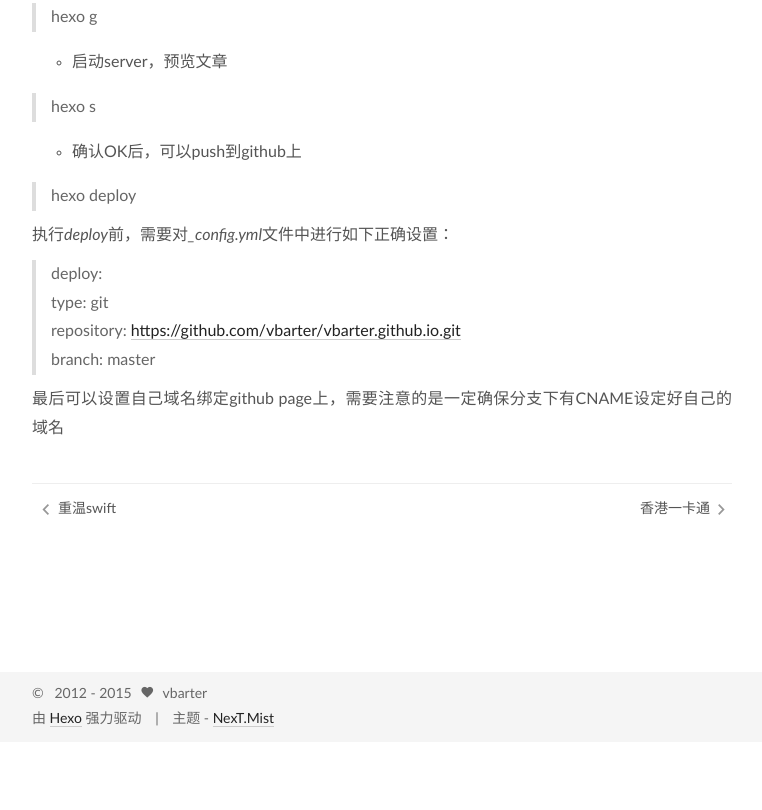
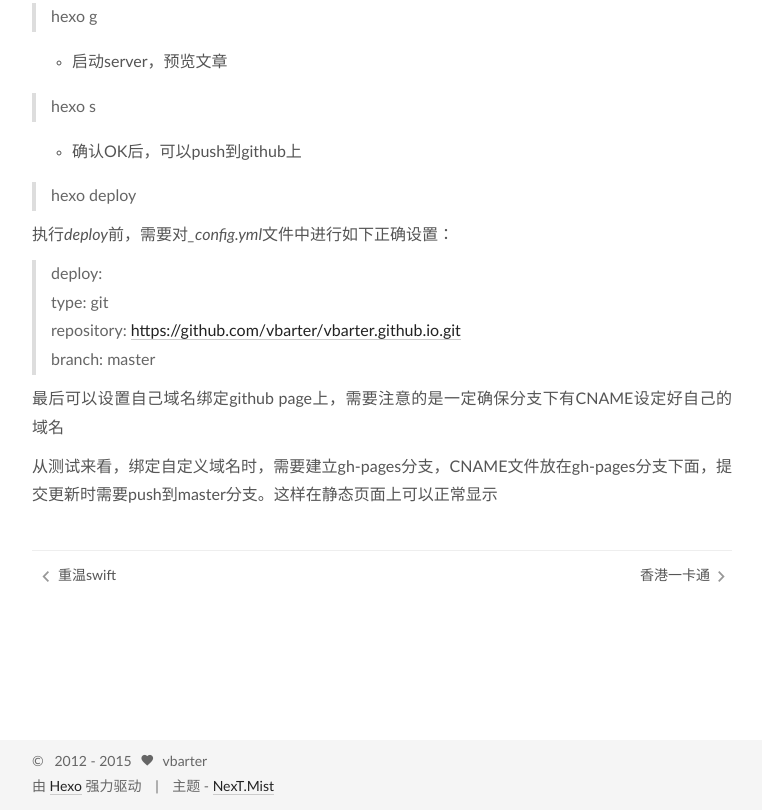
Before and after one commit to vbarter/vbarter.github.io, a plain HTML site: page 2015/05/31/迁移至hexo/index.html in a window 1280 px wide. Shown: the part 1245-2055 px from the top of the page, without its empty margins (258-1020 px from the left). Before the commit the page ends 1987 px from the top, so only its background shows below. Drawn offline with Linux system fonts and the light colour scheme; a script that the page names is missing.

Commit message:
Site updated: 2015-06-28 11:25:25

```diff
--- a/2015/05/31/迁移至hexo/index.html
+++ b/2015/05/31/迁移至hexo/index.html
@@ -160,9 +160,9 @@
 
 
 
-        <p>几年前使用octopress，一款用ruby写的静态博客系统，可以方便的部署在github上，第一次碰到时被它简单所吸引。但每次安装配置octopress，真是要命，在mac上的高版本Ruby总是有问题，需要依赖1.9.3版本的Ruby，安装很不顺利。 </p>
-<p>今天看到<a href="http://hexo.io/" target="_blank" rel="external">Hexo</a>，基于node.js写的静态博客系统，使用起来比octopress方便不少，果断迁移过去。 </p>
-<p>具体的安装部署方法： </p>
+        <p>几年前使用octopress，一款用ruby写的静态博客系统，可以方便的部署在github上，第一次碰到时被它简单所吸引。但每次安装配置octopress，真是要命，在mac上的高版本Ruby总是有问题，需要依赖1.9.3版本的Ruby，安装很不顺利。</p>
+<p>今天看到<a href="http://hexo.io/" target="_blank" rel="external">Hexo</a>，基于node.js写的静态博客系统，使用起来比octopress方便不少，果断迁移过去。</p>
+<p>具体的安装部署方法：</p>
 <ul>
 <li>首先需要安装Node.js。 点击这里<a href="https://nodejs.org/" target="_blank" rel="external">下载</a></li>
 <li>下载安装hexo</li>
@@ -205,6 +205,7 @@
 <p>deploy:<br>  type: git<br>  repository: <a href="https://github.com/vbarter/vbarter.github.io.git" target="_blank" rel="external">https://github.com/vbarter/vbarter.github.io.git</a><br>  branch: master</p>
 </blockquote>
 <p>最后可以设置自己域名绑定github page上，需要注意的是一定确保分支下有CNAME设定好自己的域名</p>
+<p>从测试来看，绑定自定义域名时，需要建立gh-pages分支，CNAME文件放在gh-pages分支下面，提交更新时需要push到master分支。这样在静态页面上可以正常显示</p>
 
 
     </div>
```
Also changed, not shown: index.html (+4 -3 lines).
